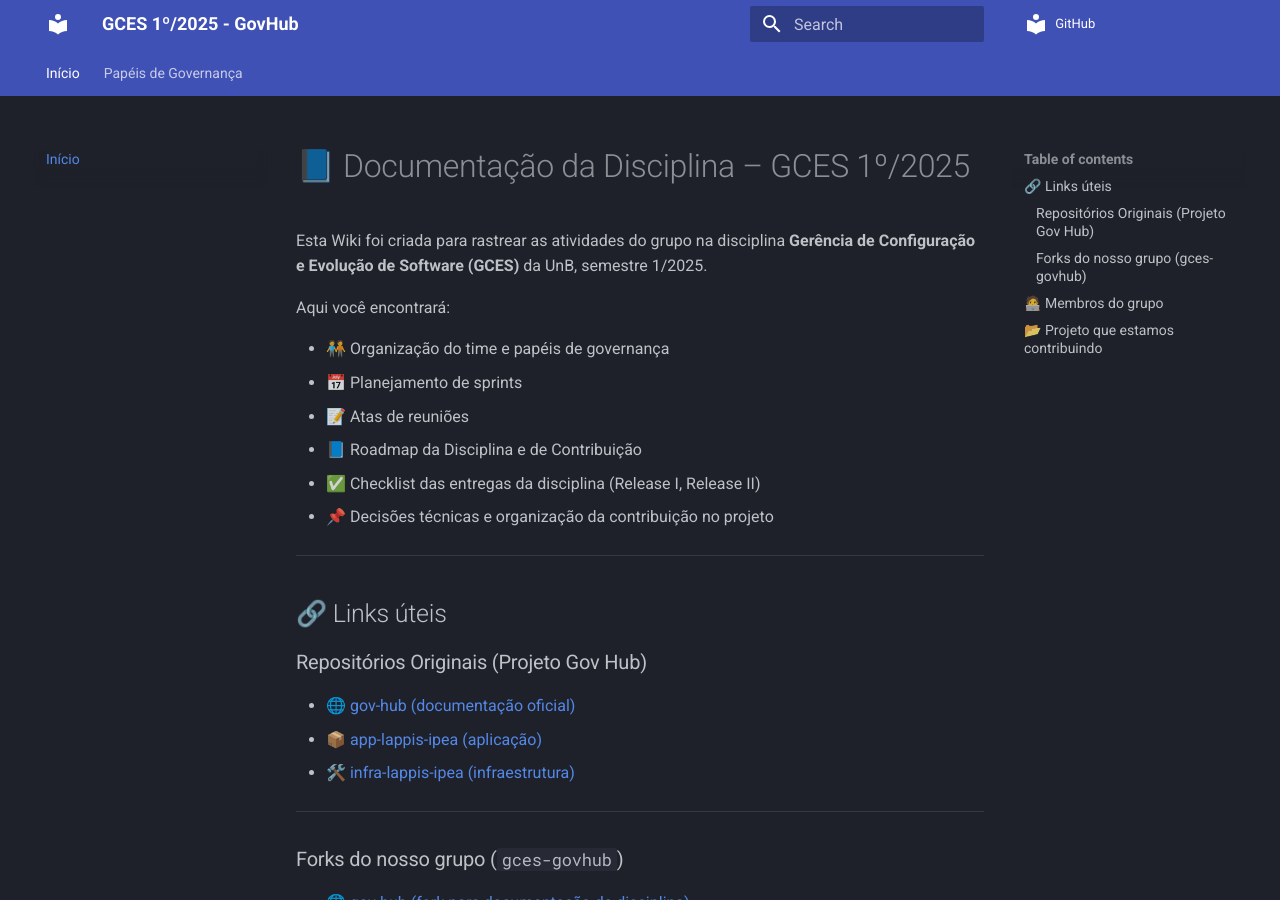
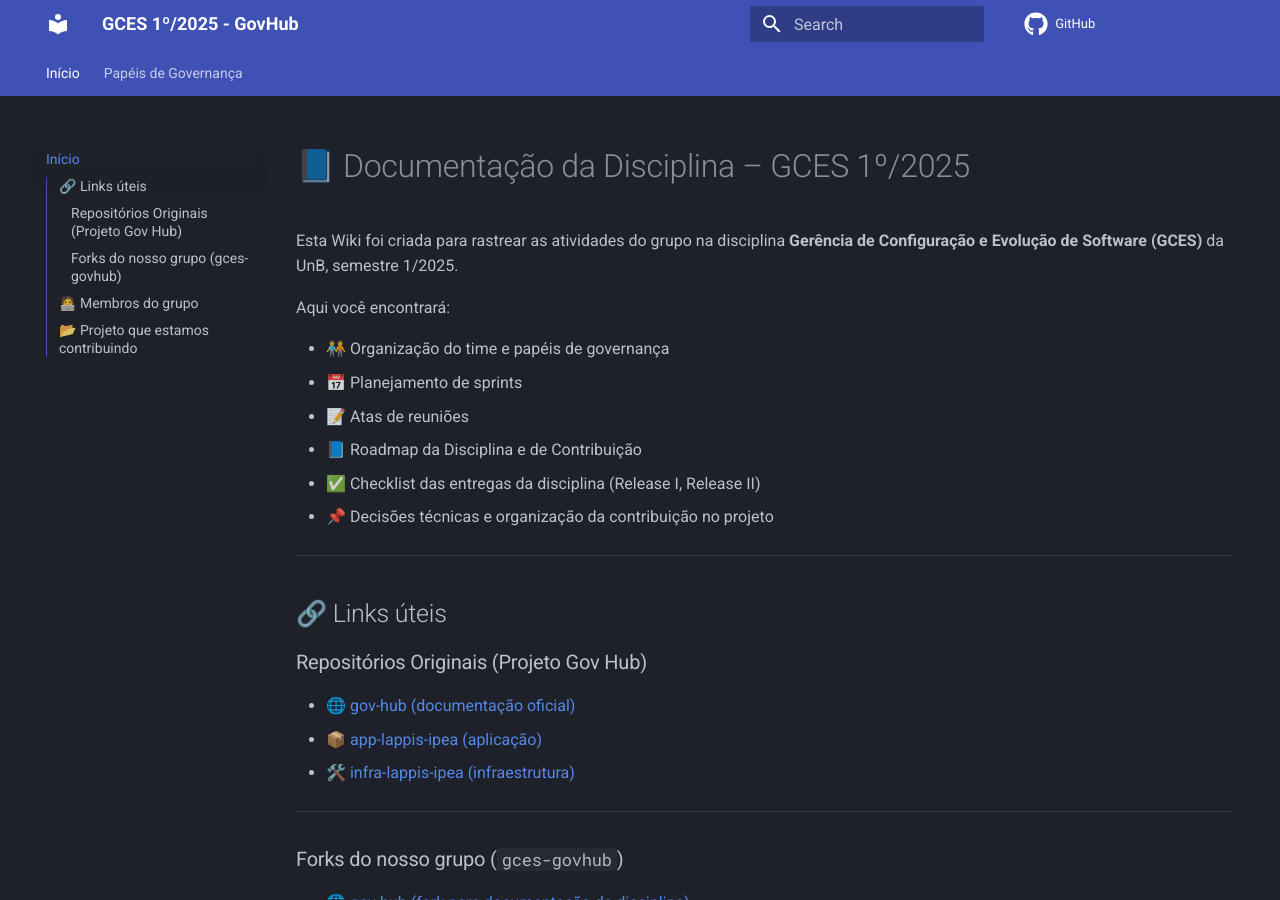
Before and after one commit to gces-govhub/gov-hub-wiki, an MkDocs documentation site: the page built from docs/index.md, in a window 1280 px wide and 900 px high. Built offline with MkDocs 1.6.1 and Material for MkDocs 9.7.7, drawn with Linux system fonts in a browser that asks for light colours; comment, search, counter and statistics services are not loaded.

Commit message:
chore(docs): reestrutura mkdocs

```diff
--- a/mkdocs.yml
+++ b/mkdocs.yml
@@ -1,31 +1,20 @@
 site_name: GCES 1º/2025 - GovHub
 repo_url: https://github.com/gces-govhub/gov-hub-wiki                                           |
 theme:
-
   name: 'material'
-
-
   palette:
-
     scheme: 'slate'
-
     primary: 'indigo'
-
     accent: 'indigo'
-
   features:
-  - navigation.tabs
+    - navigation.tabs
+    - navigation.top
+    - navigation.indexes
+    - toc.integrate
+    - search.suggest
   icon:
-    logo: 'material/library'
-    repo: 'material/library'
-
-
-  markdown_extensions:
-  - markdown.extensions.admonition:
-  - markdown.extensions.codehilite:
-      guess_lang: false
-  - markdown.extensions.toc:
-      permalink: true
+    logo: material/library
+    repo: fontawesome/brands/github
 
 
 nav:
```
